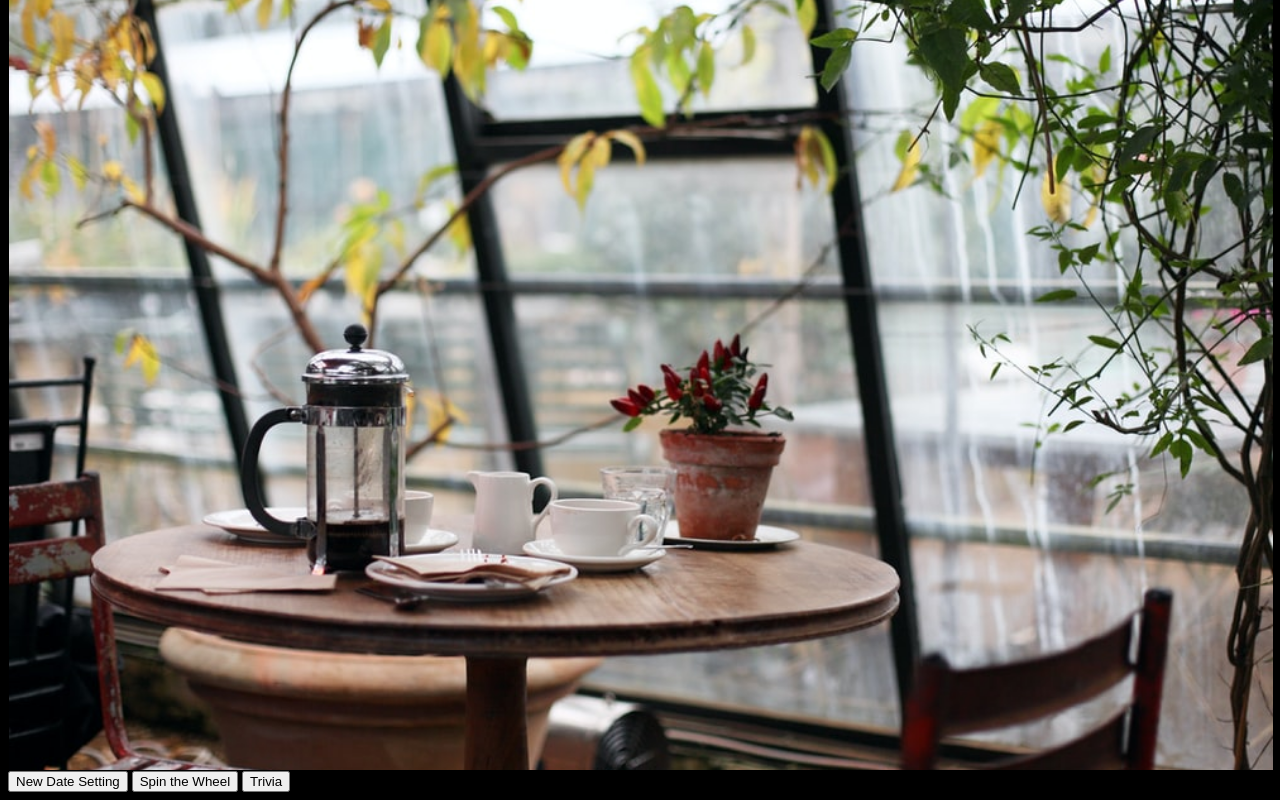
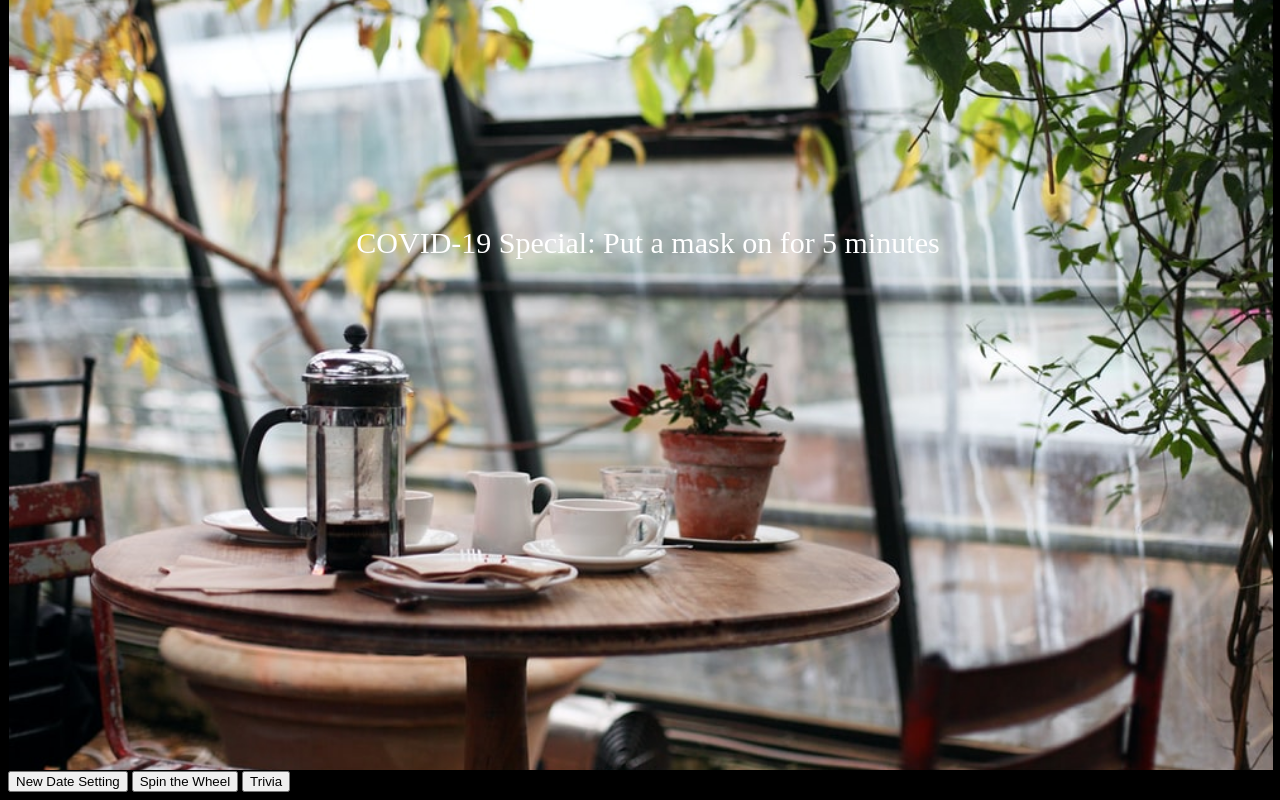
Before and after one commit to pmbock1/coviddating, a plain HTML site: page index.html in a window 1280 px wide. Both pictures are taken after a click on the button "Spin the Wheel". Shown: the part 204-1004 px from the top of the page. Drawn offline with Linux system fonts and the light colour scheme.

Commit message:
New Index with Early Implemented SPIN THE WHEEL

```diff
--- a/index.html
+++ b/index.html
@@ -37,6 +37,21 @@
             background-repeat: no-repeat;
             background-position: center center;
         }
+        p {
+            color:white;
+            position:
+        }
+        .container {
+             position: relative;
+        }
+
+        .center {
+             position: absolute;
+            top: 50%;
+            width: 100%;
+            text-align: center;
+            font-size: 30px;
+        }
     </style>
 
 
@@ -44,15 +59,16 @@
 
         function randombg() {
 
-            var random = Math.floor(Math.random() * 4) + 0;
+            var random = Math.floor(Math.random() * 4);
             var images = ["url('date1.jpg')", "url('date2.jpg')", "url('date3.jpg')", "url('date4.jpg')"];
             document.getElementById("random").style.backgroundImage = images[random];
         }
 
         function randomgame() {
 
-            var randomg = Math.floor(Math.random() * 1) + 0;
+            var randomg = Math.floor(Math.random() * 1);
             var results = ["COVID-19 Special: Put a mask on for 5 minutes"];
+            document.getElementById("wheel"). innerHTML= results[randomg];
         }
 
         function trivia () {}
@@ -62,6 +78,7 @@
     <h1 id="headback"><div class="logo"></div> Pandemic Dating: COVID-19 Special </h1>
     <body onload="randombg()" style="background-color:black;">
         <div id="random"></div>
+        <p id="wheel" class="center"></p>
 
     </body>
     <button onclick="randombg()">New Date Setting</button>
```
